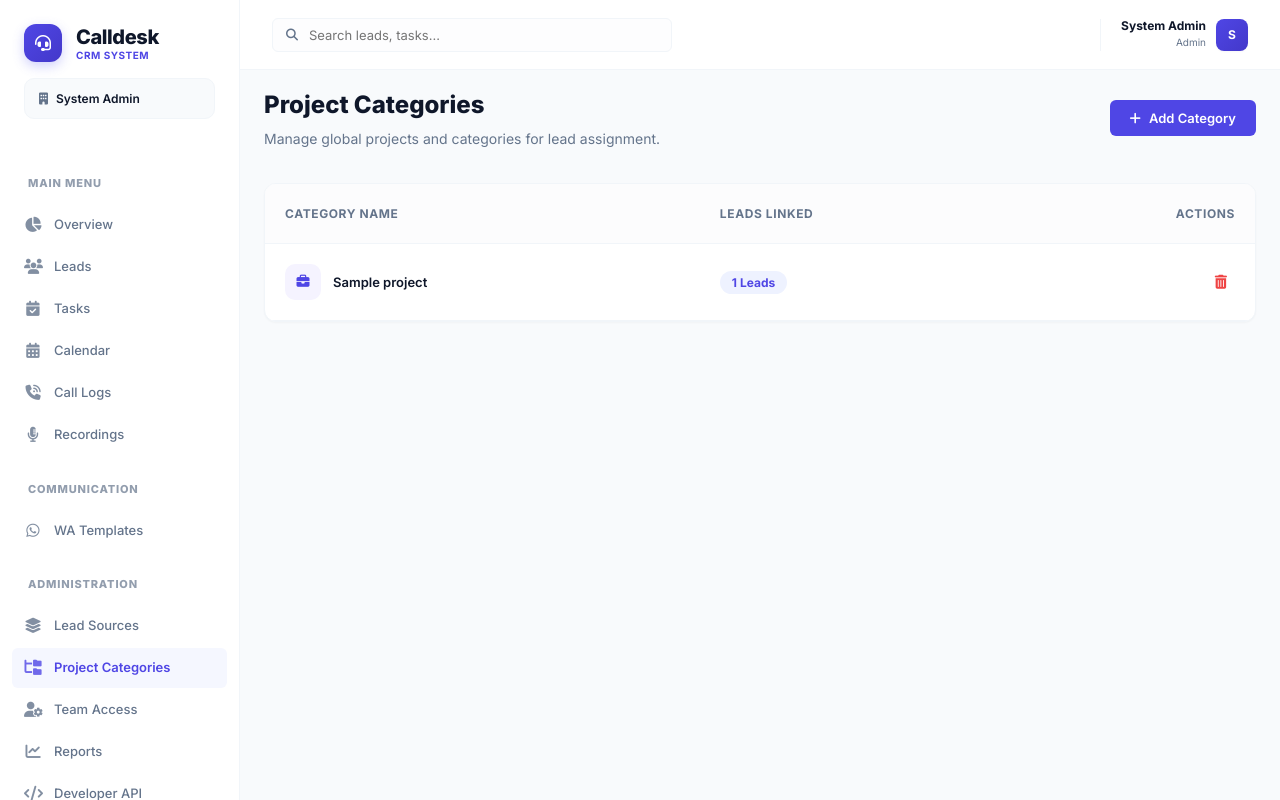
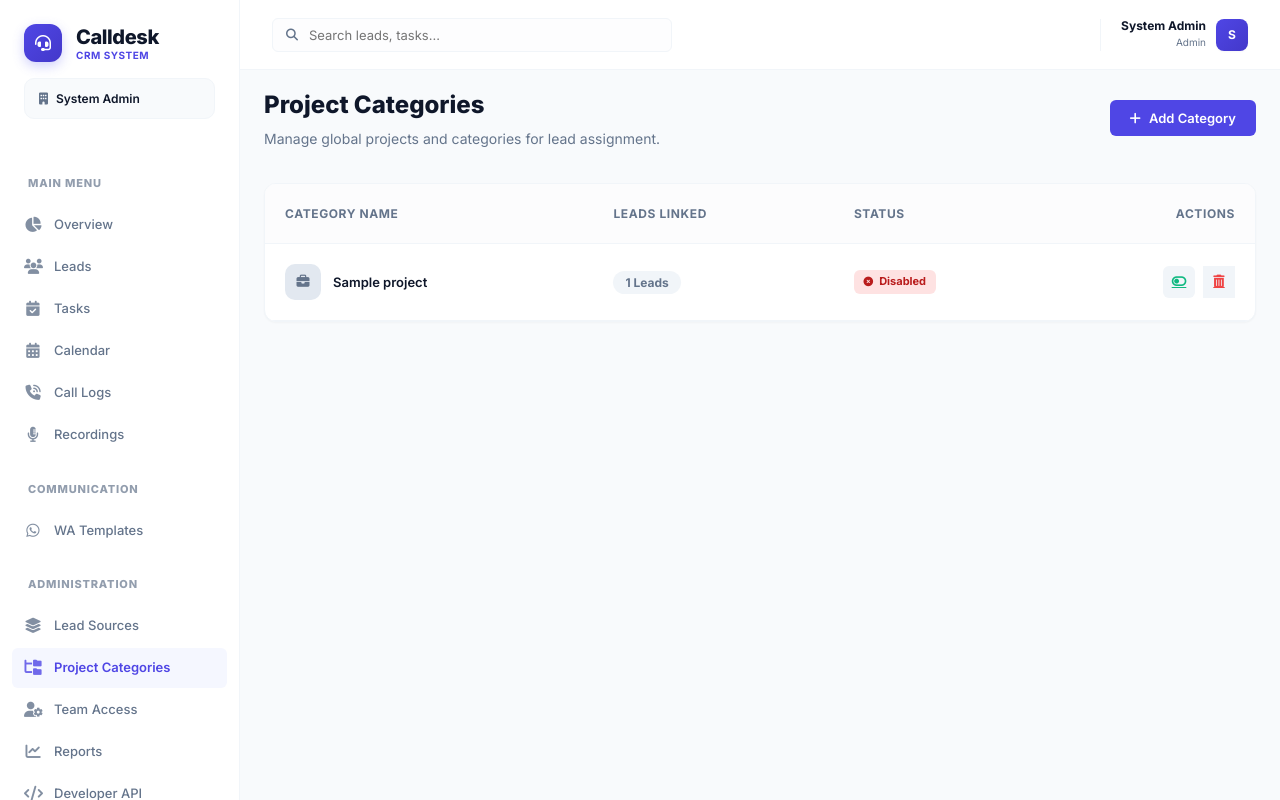
Before and after one commit to krsaurabhmca/calldesk2, a PHP site: page /calldesk/projects.php in a window 1280 px wide. Run offline with PHP 8.4, Linux system fonts and the light colour scheme; a user stored in the database is signed in; tables that the repository leaves empty or names only in its code hold one stand-in row (values such as "Sample post"); a stand-in replaces the project's code that opens the database connection; some libraries are stand-ins or nearby versions.

Commit message:
Implement status management (Enable/Disable) for Project Categories and Lead Sources across Mobile and Web

```diff
--- a/calldeskapp/app/(tabs)/leads.tsx
+++ b/calldeskapp/app/(tabs)/leads.tsx
@@ -502,7 +502,7 @@ export default function LeadsScreen() {
                             <Text style={styles.label}>Lead Category (Select)</Text>
                             <View style={styles.pickerContainer}>
                                 {projects.length > 0 ? (
-                                    projects.map((p: any) => (
+                                    projects.filter((p: any) => p.status === 1 || p.id === selectedProjectId).map((p: any) => (
                                         <TouchableOpacity
                                             key={p.id}
                                             style={[styles.pickerItem, selectedProjectId === p.id && styles.pickerItemActive]}
@@ -521,7 +521,7 @@ export default function LeadsScreen() {
                             <Text style={styles.label}>Source</Text>
                             <View style={styles.pickerContainer}>
                                 {(() => {
-                                    const sourceList = [...(Array.isArray(sources) ? sources : [])];
+                                    const sourceList = [...(Array.isArray(sources) ? sources : [])].filter((s: any) => s.status === 1 || s.id === newSource);
                                     if (!sourceList.find(s => s.source_name === 'Direct')) {
                                         sourceList.unshift({ id: 'Direct', source_name: 'Direct' });
                                     }
--- a/lead_add.php
+++ b/lead_add.php
@@ -48,8 +48,8 @@ if ($_SERVER['REQUEST_METHOD'] === 'POST') {
 
 $org_id = getOrgId();
 $users_result = mysqli_query($conn, "SELECT id, name FROM users WHERE organization_id = $org_id AND status = 1 ORDER BY name ASC");
-$sources_result = mysqli_query($conn, "SELECT id, source_name FROM lead_sources WHERE organization_id = $org_id ORDER BY source_name ASC");
-$projects_result = mysqli_query($conn, "SELECT id, name FROM projects WHERE organization_id = $org_id ORDER BY name ASC");
+$sources_result = mysqli_query($conn, "SELECT id, source_name FROM lead_sources WHERE organization_id = $org_id AND status = 1 ORDER BY source_name ASC");
+$projects_result = mysqli_query($conn, "SELECT id, name FROM projects WHERE organization_id = $org_id AND status = 1 ORDER BY name ASC");
 
 include 'includes/header.php';
 ?>
--- a/lead_edit.php
+++ b/lead_edit.php
@@ -59,8 +59,8 @@ if ($_SERVER['REQUEST_METHOD'] === 'POST') {
 }
 
 $users_result = mysqli_query($conn, "SELECT id, name FROM users WHERE organization_id = $org_id AND status = 1 ORDER BY name ASC");
-$sources_result = mysqli_query($conn, "SELECT id, source_name FROM lead_sources WHERE organization_id = $org_id ORDER BY source_name ASC");
-$projects_result = mysqli_query($conn, "SELECT id, name FROM projects WHERE organization_id = $org_id ORDER BY name ASC");
+$sources_result = mysqli_query($conn, "SELECT id, source_name FROM lead_sources WHERE organization_id = $org_id AND (status = 1 OR id = " . ($lead['source_id'] ?: 0) . ") ORDER BY source_name ASC");
+$projects_result = mysqli_query($conn, "SELECT id, name FROM projects WHERE organization_id = $org_id AND (status = 1 OR id = " . ($lead['project_id'] ?: 0) . ") ORDER BY name ASC");
 
 include 'includes/header.php';
 ?>
--- a/projects.php
+++ b/projects.php
@@ -39,6 +39,18 @@ if (isset($_GET['delete'])) {
     }
 }
 
+// Handle Toggle Status
+if (isset($_GET['toggle_status'])) {
+    $id = (int)$_GET['toggle_status'];
+    $status = (int)$_GET['st'];
+    $sql = "UPDATE projects SET status = $status WHERE id = $id AND organization_id = $org_id";
+    if (mysqli_query($conn, $sql)) {
+        $success = "Status updated successfully!";
+    } else {
+        $error = "Failed to update status.";
+    }
+}
+
 // Fetch Projects
 $sql = "SELECT p.*, (SELECT COUNT(*) FROM leads l WHERE l.project_id = p.id) as lead_count
         FROM projects p WHERE p.organization_id = $org_id ORDER BY name ASC";
@@ -77,6 +89,7 @@ while ($row = mysqli_fetch_assoc($result)) {
             <tr style="background: #f8fafc; border-bottom: 1px solid var(--border);">
                 <th style="padding: 1.25rem; text-align: left; font-size: 0.75rem; font-weight: 700; color: var(--text-muted); text-transform: uppercase; letter-spacing: 0.05em;">Category Name</th>
                 <th style="padding: 1.25rem; text-align: left; font-size: 0.75rem; font-weight: 700; color: var(--text-muted); text-transform: uppercase; letter-spacing: 0.05em;">Leads Linked</th>
+                <th style="padding: 1.25rem; text-align: left; font-size: 0.75rem; font-weight: 700; color: var(--text-muted); text-transform: uppercase; letter-spacing: 0.05em;">Status</th>
                 <th style="padding: 1.25rem; text-align: right; font-size: 0.75rem; font-weight: 700; color: var(--text-muted); text-transform: uppercase; letter-spacing: 0.05em;">Actions</th>
             </tr>
         </thead>
@@ -90,24 +103,40 @@ while ($row = mysqli_fetch_assoc($result)) {
                 </tr>
             <?php else: ?>
                 <?php foreach ($projects as $proj): ?>
-                    <tr style="border-bottom: 1px solid var(--border);">
+                    <tr style="border-bottom: 1px solid var(--border); <?php echo $proj['status'] == 0 ? 'background: #fdf2f2; opacity: 0.7;' : ''; ?>">
                         <td style="padding: 1.25rem;">
                             <div style="display: flex; align-items: center; gap: 0.75rem;">
-                                <div style="width: 36px; height: 36px; border-radius: 10px; background: #f5f3ff; color: var(--primary); display: flex; align-items: center; justify-content: center;">
+                                <div style="width: 36px; height: 36px; border-radius: 10px; background: <?php echo $proj['status'] == 1 ? '#f5f3ff' : '#e2e8f0'; ?>; color: <?php echo $proj['status'] == 1 ? 'var(--primary)' : 'var(--text-muted)'; ?>; display: flex; align-items: center; justify-content: center;">
                                     <i class="fas fa-briefcase"></i>
                                 </div>
                                 <span style="font-weight: 600; color: var(--text-main);"><?php echo $proj['name']; ?></span>
                             </div>
                         </td>
                         <td style="padding: 1.25rem;">
-                            <span style="background: #eef2ff; color: var(--primary); padding: 0.25rem 0.75rem; border-radius: 20px; font-size: 0.75rem; font-weight: 700;">
+                            <span style="background: <?php echo $proj['status'] == 1 ? '#eef2ff' : '#f1f5f9'; ?>; color: <?php echo $proj['status'] == 1 ? 'var(--primary)' : 'var(--text-muted)'; ?>; padding: 0.25rem 0.75rem; border-radius: 20px; font-size: 0.75rem; font-weight: 700;">
                                 <?php echo $proj['lead_count']; ?> Leads
                             </span>
                         </td>
+                        <td style="padding: 1.25rem;">
+                            <?php if ($proj['status'] == 1): ?>
+                                <span style="display: inline-flex; align-items: center; gap: 0.375rem; background: #dcfce7; color: #15803d; padding: 0.2rem 0.6rem; border-radius: 6px; font-size: 0.6875rem; font-weight: 700;">
+                                    <i class="fas fa-check-circle" style="font-size: 0.6rem;"></i> Active
+                                </span>
+                            <?php else: ?>
+                                <span style="display: inline-flex; align-items: center; gap: 0.375rem; background: #fee2e2; color: #b91c1c; padding: 0.2rem 0.6rem; border-radius: 6px; font-size: 0.6875rem; font-weight: 700;">
+                                    <i class="fas fa-times-circle" style="font-size: 0.6rem;"></i> Disabled
+                                </span>
+                            <?php endif; ?>
+                        </td>
                         <td style="padding: 1.25rem; text-align: right;">
-                            <a href="?delete=<?php echo $proj['id']; ?>" onclick="return confirm('Are you sure you want to delete this category?')" style="color: var(--danger); font-size: 0.875rem; padding: 0.5rem; border-radius: 6px; transition: all 0.2s;" onmouseover="this.style.background='#fef2f2'" onmouseout="this.style.background='transparent'">
-                                <i class="fas fa-trash-alt"></i>
-                            </a>
+                            <div style="display: flex; gap: 0.5rem; justify-content: flex-end;">
+                                <a href="?toggle_status=<?php echo $proj['id']; ?>&st=<?php echo $proj['status'] == 1 ? '0' : '1'; ?>" class="btn" style="width: 32px; height: 32px; padding: 0; display: flex; align-items: center; justify-content: center; background: #f1f5f9; color: <?php echo $proj['status'] == 1 ? 'var(--warning)' : 'var(--success)'; ?>;" title="<?php echo $proj['status'] == 1 ? 'Disable' : 'Enable'; ?>">
+                                    <i class="fas <?php echo $proj['status'] == 1 ? 'fa-toggle-on' : 'fa-toggle-off'; ?>"></i>
+                                </a>
+                                <a href="?delete=<?php echo $proj['id']; ?>" onclick="return confirm('Are you sure you want to delete this category?')" style="width: 32px; height: 32px; padding: 0; display: flex; align-items: center; justify-content: center; background: #f1f5f9; color: var(--danger); transition: all 0.2s;" onmouseover="this.style.background='#fef2f2'" onmouseout="this.style.background='#f1f5f9'">
+                                    <i class="fas fa-trash-alt"></i>
+                                </a>
+                            </div>
                         </td>
                     </tr>
                 <?php endforeach; ?>
```
Also changed, not shown: api/projects.php (+12 -0 lines), api/sources.php (+9 -0 lines), calldeskapp/app/projects.tsx (+36 -3 lines), calldeskapp/app/sources.tsx (+37 -4 lines), sources.php (+27 -1 lines).
